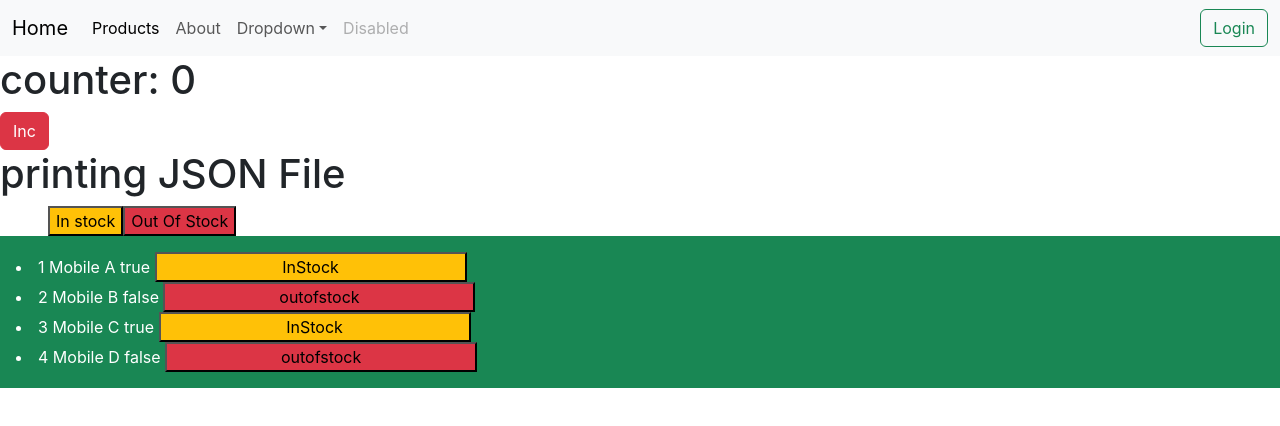
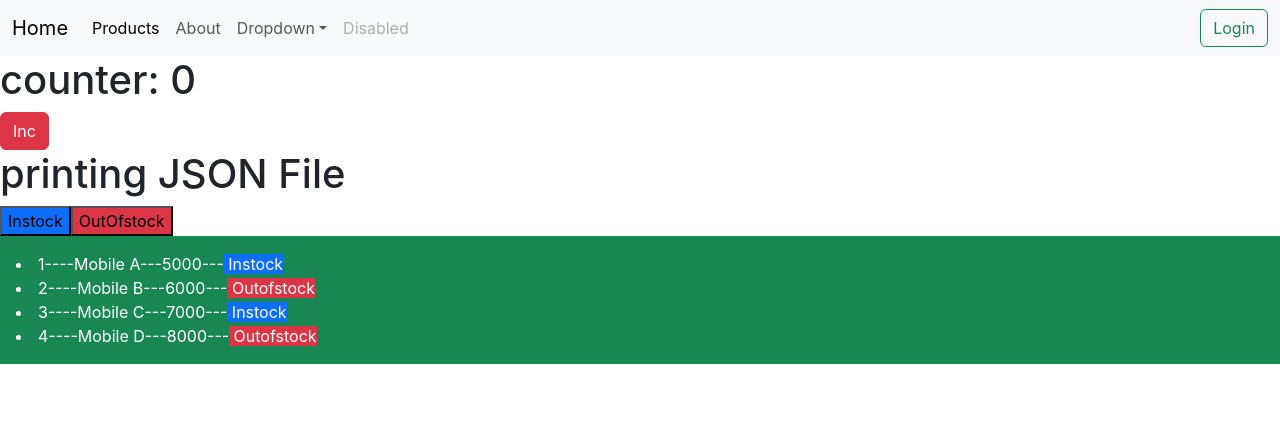
Before and after one commit to SuhaibKhan7/G4, a React (Create React App) app in the folder learnreact/: page / in a window 1280 px wide. Shown: the top 426 px of the page. Built offline with nearby package versions, Linux system fonts and the light colour scheme; data requests are answered from the project's data file.

Commit message:
useeffect hook _
how to use useeffect with change in url

```diff
--- a/learnreact/src/App.js
+++ b/learnreact/src/App.js
@@ -14,6 +14,7 @@ export default function App() {
         <Header />
       {/* <TopSection />
       <CardData />  */}
+
       <LearnUseEffect/>
 
 
--- a/learnreact/src/components/LearnUseEffect.js
+++ b/learnreact/src/components/LearnUseEffect.js
@@ -1,64 +1,35 @@
-import React, { useCallback, useEffect, useState } from 'react'
+import React, { useEffect, useState } from 'react'
 import { useFetch } from '../Hooks/useFetch'
 export default function LearnUseEffect() {
   const [counter, setCounter] = useState(0)
-let [url, seturl] = useState('http://localhost:3004/products')
+  // let card;
+  // fetch('http://localhost:3004/products')
+  //   .then(res => res.json())
+  //   .then(data => {
+  //     card = data
+  //     console.log("card "+card)
+  //   })
+  const [card, setCard] = useState([]);
+  const [url, setUrl] = useState('http://localhost:3004/products')
+  useEffect(() => {
+    fetch(url)
+      .then(res => res.json())
+      .then(data => setCard(data))
+  },[url])
 
-const {data:card,loading}= useFetch(url);
-  // fetch('http://localhost:3004/products')
-  // .then((res) =>res.json())
-  // .then((data) =>{
-  // card=data
-  // console.log(card)
-  // })
-
-  // useEffect(()=>{
-  //   fetch(url)
-  //   .then((res) =>{
-  //     if(!res.ok){
-  //       throw new Error('No response');
-  //     }
-  //     else{
-  //       return res.json();
-  //     }
-  //   })
-  //   .then((data) =>{
-  //     console.log('hi');
-  //     setcard(data)
-  //   })
-  //   .catch((error)=>{
-  //     console.log('Error occurred'+error)
-  //   })
-  // },[url])
-
-  // const getdata = useCallback(async function getdata() {
-  //   const res = await fetch(url);
-  //   console.log(res);
-  //   const data = await res.json();
-  //   console.log(data)
-  //   setcard(data);
-  // },[url])
-
-
-
-  // useEffect(() => {
-
-  //   getdata();
-
-  // }, [getdata])
 
   return (
     <div>
       <h1>counter: {counter}</h1>
       <button className='btn btn-danger' onClick={() => setCounter(counter + 1)}>Inc</button>
       <h1>printing JSON File</h1>
-      <button className='bg-warning ms-5 ' onClick={() => seturl('http://localhost:3004/products/?instock=true')}>In stock</button>
-      <button className='bg-danger' onClick={() => seturl('http://localhost:3004/products/?instock=false')}>Out Of Stock</button>
-
-
-      {loading && <p>Loading Product</p>}
+      <button className='bg-primary' onClick={() => setUrl('http://localhost:3004/products?instock=true')} >Instock</button>
+      <button className='bg-danger' onClick={() => setUrl('http://localhost:3004/products?instock=false')}>OutOfstock</button>
       <div className='bg-success text-white p-3 ' >
-        {card && card.map((c) => <li key={c.id}> {c.id}  {c.pname} {c.price} {c.instock} <button className={JSON.parse(c.instock) ? 'bg-warning w-25' : 'bg-danger w-25'} >  {JSON.parse(c.instock) ? 'InStock' : 'outofstock'}  </button> </li>)}
+        {card.map((c)=>
+        {
+          return <li key={c.id}>{c.id}----{c.pname}---{c.Price}---<span className={JSON.parse(c.instock)?'bg-primary':'bg-danger'}> {JSON.parse(c.instock)?"Instock":"Outofstock"}</span></li>
+        })}
       </div>
     </div>
   )
```
